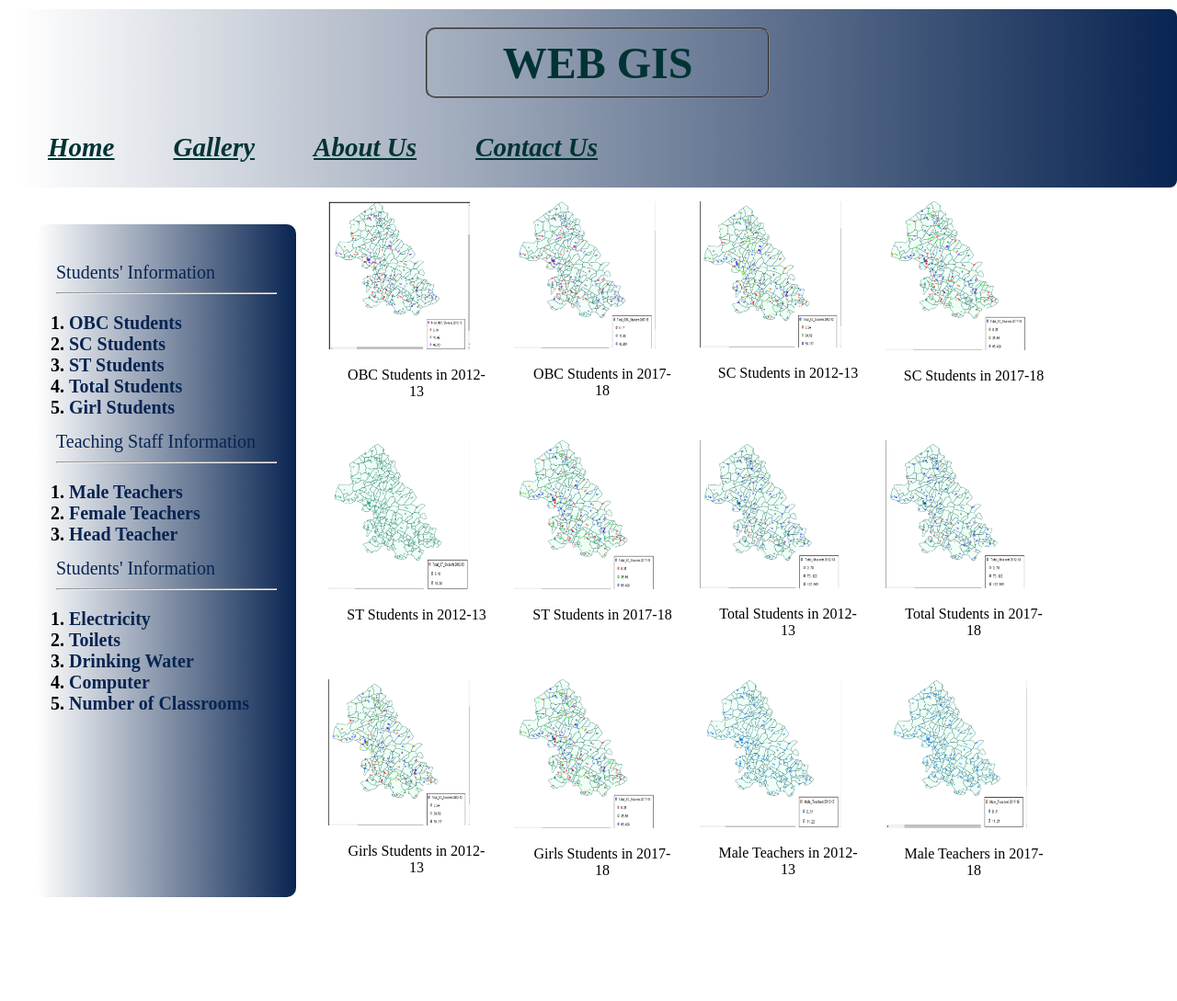
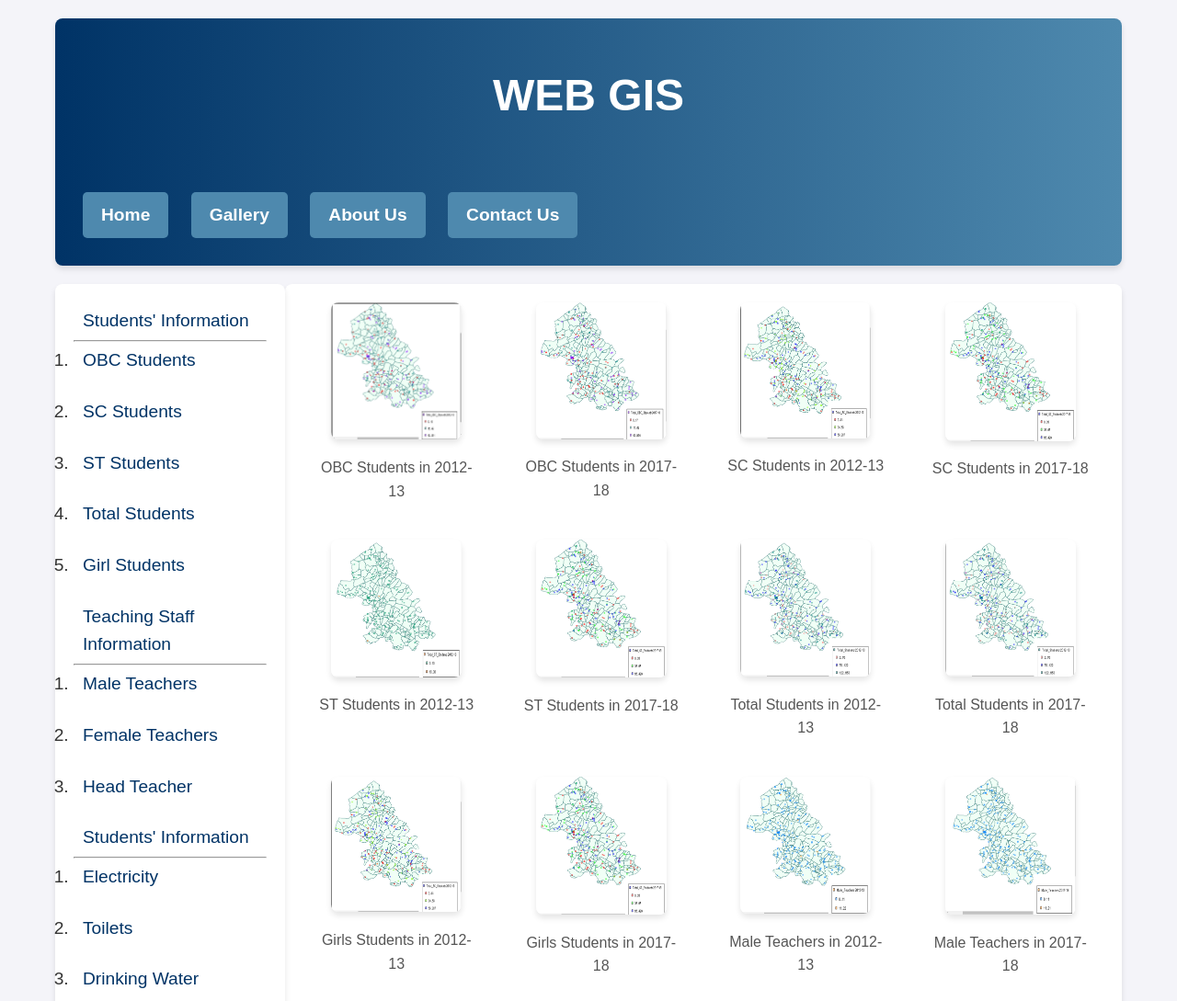
Before and after one commit to divi-259/Web_GIS_For_Primary_Education, a plain HTML site: page Website/gallery.html in a window 1280 px wide. Shown: the top 1089 px of the page at 92% size. Drawn offline with Linux system fonts and the light colour scheme.

Commit message:
updating css for the website

```diff
--- a/Website/styles.css
+++ b/Website/styles.css
@@ -1,156 +1,164 @@
-div.container {
-    width: 100%;
-	height:100%;
-    margin-left: 10px;
-margin-right:10px;
-	position:relative;
+/* General Reset */
+* {
+    margin: 0;
+    padding: 0;
+    box-sizing: border-box;
 }
 
-#i
-{
-border-radius:20px;
+body {
+    font-family: Arial, sans-serif;
+    background: #f4f4f9;
+    color: #333;
+    line-height: 1.6;
 }
 
-#r{
-	position:absolute;
-	bottom:35px;
-	right:10px;
+/* Container */
+.container {
+    max-width: 1200px;
+    margin: 0 auto;
+    padding: 20px;
 }
 
- header{
-	 position:relative;
-    padding:2px;
-    color:#8ec1e5;
-	height: 190px;
-	margin:10px;
-	border:1px solid groove;
-	border-radius:8px;
-    background: linear-gradient(to left,#082451,#FFFFFF);
-	//background-image:url("h2.jpg");
+/* Header */
+header {
+    background: linear-gradient(to right, #003366, #4e89ae);
+    color: #fff;
+    padding: 20px;
+    border-radius: 8px;
     text-align: center;
+    margin-bottom: 20px;
+    box-shadow: 0 4px 6px rgba(0, 0, 0, 0.1);
 }
-.title{
-border:2px grey;
-border-style:groove;
-border-radius:10px;
-padding-bottom:6px;
-position:relative;
-font-size:28px;
-width:370px;
-padding-top:6px;
-font-size:2.0625rem;
-line-height:1.272727;
-margin-bottom:0.8484848px;
-text-align:center;
-    color:#003333;
 
+header .title {
+    font-size: 2.5rem;
+    font-weight: bold;
 }
 
 header a {
-		text-decoration: none;
-		 color: #d0e4ed;
-		 width=160px;
-
-         }
-body{
-	margin:0;
-	padding:0;
-	width:100%;
-	background-color: linear-gradient(to left,#000000,#FFFFFF);
+    color: #fff;
+    text-decoration: none;
+    font-size: 1.2rem;
+    font-weight: bold;
 }
 
-nav ul li ul a{
-	color:#8ec1e5;
-	text-decoration: none;
+header .tab {
+    display: inline-block;
+    margin: 10px;
+    padding: 10px 20px;
+    background: #4e89ae;
+    border-radius: 5px;
+    text-decoration: none;
+    color: #fff;
+    transition: background 0.3s ease;
 }
 
-footer {
-    color: #003333;
-    background: linear-gradient(to left,#082451,#FFFFFF);
-	padding:1em;
-    clear: left;
-    text-align: center;
+header .tab:hover {
+    background: #003366;
 }
 
-.tab{
-border-radius:5px;
-text-decoration:underline;
-display: inline;
-font-size:29px;
-text-shadow:2px;
-color:#003333;
-font-style:italic;
-width:25%;
-margin-left: 10px;
-margin-right:10px;
-text-align:center;
-padding-left:20px;
-padding-right:20px;
-padding-top:10px;
-padding-bottom:10px;
-font-weight:bold;
-
-background-image:url("back.jpg");
-
-}
-
-div a{
-text-decoration: none;
-}
-
+/* Navigation */
 nav {
     float: left;
-	border-radius:5px;
     width: 250px;
-	border:1px solid groove;
-	border-radius:10px;
-	height: 700px;
-    margin: 30px;
-    padding: 1em;
-	 //background-color: #506250;
-	background: linear-gradient(to left,#082451,#FFFFFF);
+    background: #fff;
+    padding: 20px;
+    margin-bottom: 20px;
+    border-radius: 8px;
+    box-shadow: 0 4px 6px rgba(0, 0, 0, 0.1);
 }
 
 nav ul {
-    list-style-type: none;
-	font-size: 20px;
-    padding: 5px;
+    list-style: none;
+}
+
+nav ul li {
+    margin-bottom: 15px;
+    font-size: 1.2rem;
 }
 
 nav ul a {
-    color: #082451;
-}
-nav ul ol{
-	list-style-type: arrow;
-	margin: 4px;
-	font-weight: bold;
-	padding: 10px;
-	font-size: 20px;
-}
-div.column {
-  float: left;
-  width: 15%;
-  height: 250px;
-  padding: 5px;
+    text-decoration: none;
+    color: #003366;
+    padding: 5px 10px;
+    display: block;
+    border-radius: 5px;
+    transition: background 0.3s ease, color 0.3s ease;
 }
 
-/* Clearfix (clear floats) */
-div.row::after {
-  content: "";
-  clear: both;
-  display: table;
-    height: 100px;
+nav ul a:hover {
+    background: #003366;
+    color: #fff;
 }
 
-div.desc {
-  padding: 15px;
-  text-align: center;
+/* Gallery Section */
+.row {
+    display: flex;
+    flex-wrap: wrap;
+    gap: 20px;
+    justify-content: space-around;
+    padding: 20px;
+    background: #fff;
+    border-radius: 8px;
+    box-shadow: 0 4px 6px rgba(0, 0, 0, 0.1);
 }
 
-article{
-    margin-left: 170px;
-   padding: 1em;
-   overflow-y:auto;
-	height:720px;
-position:relative;
+.column {
+    flex: 1 1 calc(25% - 40px); /* Adjust for 4 columns with spacing */
+    max-width: calc(25% - 40px);
+    text-align: center;
+    margin-bottom: 20px;
 }
+
+.column img {
+    width: 100%;
+    border-radius: 8px;
+    transition: transform 0.3s ease, box-shadow 0.3s ease;
+    box-shadow: 0 4px 6px rgba(0, 0, 0, 0.1);
+}
+
+.column img:hover {
+    transform: scale(1.05);
+    box-shadow: 0 6px 8px rgba(0, 0, 0, 0.15);
+}
+
+.desc {
+    margin-top: 10px;
+    font-size: 1rem;
+    color: #555;
+}
+
+/* Footer */
+footer {
+    text-align: center;
+    background: linear-gradient(to right, #003366, #4e89ae);
+    color: #fff;
+    padding: 10px;
+    border-radius: 8px;
+    margin-top: 20px;
+    font-size: 0.9rem;
+}
+
+/* Responsive Design */
+@media (max-width: 768px) {
+    nav {
+        float: none;
+        width: 100%;
+    }
+
+    .row {
+        gap: 15px;
+    }
+
+    .column {
+        flex: 1 1 calc(50% - 30px); /* Two columns */
+        max-width: calc(50% - 30px);
+    }
+}
+
+@media (max-width: 480px) {
+    .column {
+        flex: 1 1 100%; /* Single column */
+        max-width: 100%;
+    }
+}
```
Also changed, not shown: Website/index.html (+6 -6 lines).
